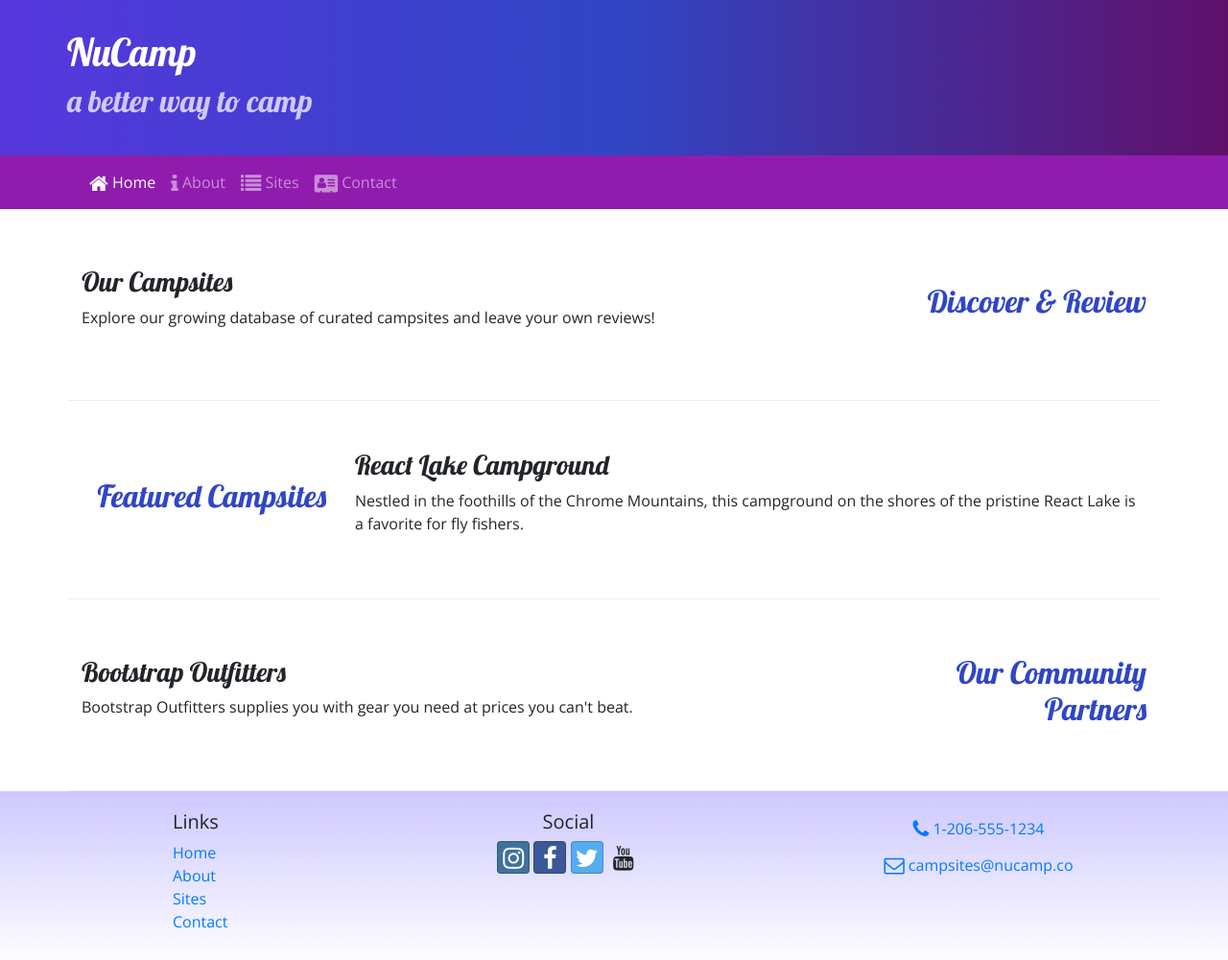
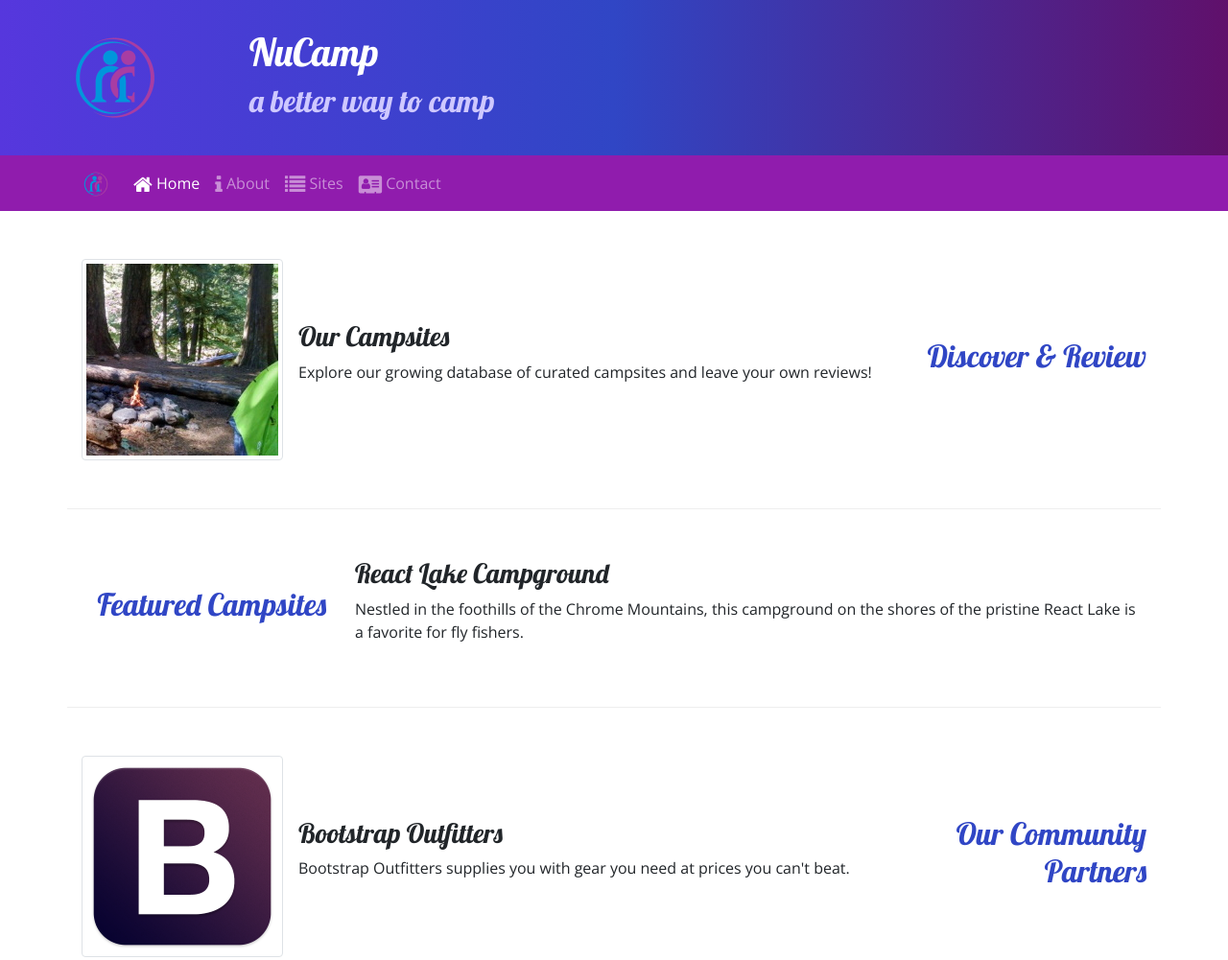
Before and after one commit to GavinG89/nucamp-bootstrap, a website: page index.html in a window 1280 px wide. Shown: the top 1001 px of the page at 96% size. Drawn offline with nearby package versions, Linux system fonts and the light colour scheme.

Commit message:
images and media update

```diff
--- a/index.html
+++ b/index.html
@@ -20,6 +20,9 @@
     <header class="jumbotron jumbotron-fluid">
         <div class="container">
             <div class="row">
+                <div class="col-4 col-sm-3 col-md-2 align-self-center">
+                    <img src="img/logo.png" class="img-fluid"/>
+                </div>
                 <div class="col">
                     <h1>NuCamp</h1>
                     <h2>a better way to camp</h2>
@@ -29,9 +32,10 @@
     </header>
 <nav class="navbar navbar-expand-sm navbar-dark sticky-top">
     <div class="container">
-    <button class="navbar-toggler ml-auto" type="button" data-toggle="collapse" data-target="#nucampNavbar">
+        <a class="navbar-brand" href="#"><img src="/img/logo.png" height="30" width="30"/></a>
+        <button class="navbar-toggler" type="button" data-toggle="collapse" data-target="#nucampNavbar">
         <span class="navbar-toggler-icon"></span>
-    </button>
+        </button>
 <div class="collapse navbar-collapse" id="nucampNavbar">
     <ul class="navbar-nav">
         <li class="nav-item active"><a class="nav-link" href="#"><i class="fa fa-home fa-lg"></i> Home</a></li>
@@ -48,8 +52,13 @@
                 <h2 class="text-sm-right">Discover & Review</h2>
             </div>
         <div class="col">
-            <h3>Our Campsites</h3>
-                <p class="d-none d-sm-block">Explore our growing database of curated campsites and leave your own reviews!</p>
+            <div class="media">
+                    <img class="d-flex mr-3 img-thumbnail" src="img/breadcrumb-trail-thumb.jpg" alt="Breadcrumb-trail-thumbnail">
+                <div class="media-body align-self-center">
+                    <h3>Our Campsites</h3>
+                    <p class="d-none d-sm-block">Explore our growing database of curated campsites and leave your own reviews!</p>
+                </div>
+            </div>
         </div>
     </div>
     <div class="row row-content align-items-center">
@@ -67,10 +76,15 @@
                 <h2 class="text-sm-right">Our Community Partners</h2>
         </div>
         <div class="col">
-                <h3>Bootstrap Outfitters</h3>
-                <p class="d-none d-sm-block">Bootstrap Outfitters supplies you with gear you need at prices you can't beat.</p>
+            <div class="media">
+                <img class="d-flex mr-3 img-thumbnail" src="img/bootstrap-thumb.png" alt="Bootstrap Outfitters">
+                <div class="media-body align-self-center">
+                    <h3>Bootstrap Outfitters</h3>
+                    <p class="d-none d-sm-block">Bootstrap Outfitters supplies you with gear you need at prices you can't beat.</p>
+                </div>
             </div>
         </div>
+    </div>
     </div>
     <footer class="site-footer">
         <div class="container">
```
Also changed, not shown: aboutus.html (+6 -2 lines), contactus.html (+5 -1 lines), img/bootstrap-thumb.png (added), img/breadcrumb-trail-thumb.jpg (added), img/breadcrumb-trail.jpg (added), img/chrome-river-thumb.jpg (added), img/chrome-river.jpg (added), img/logo.png (added), img/react-lake-thumb.jpg (added), img/react-lake.jpg (added), 1 other file.
